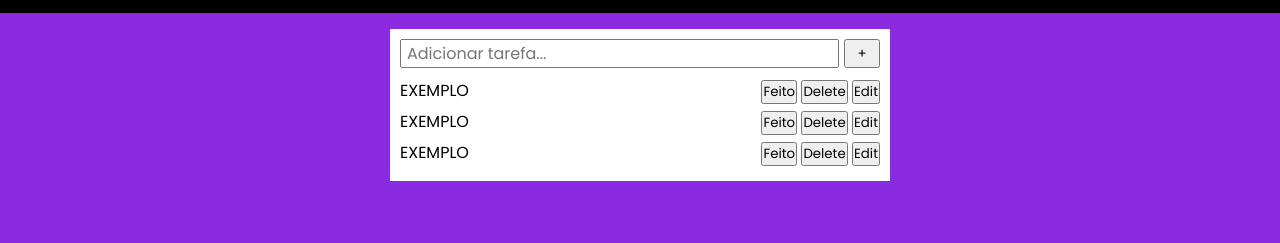
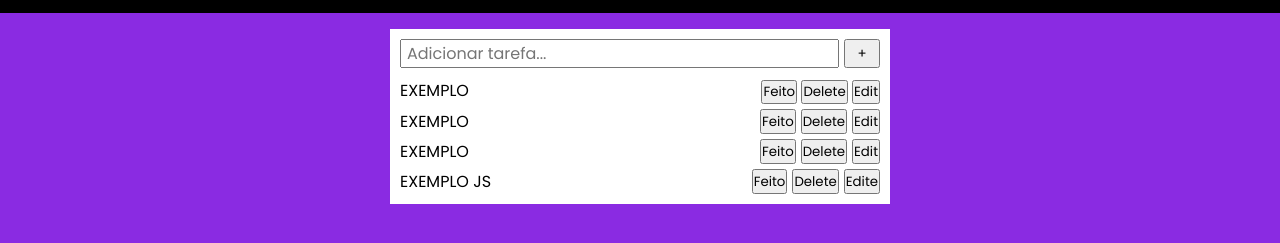
Before and after one commit to kervines/tama-taskmanager, a plain HTML site: page index.html in a window 1280 px wide. Shown: the part 67-310 px from the top of the page. Drawn offline with Linux system fonts and the light colour scheme.

Commit message:
criada funções de criar os botoes

```diff
--- a/index.html
+++ b/index.html
@@ -31,7 +31,7 @@
         <li class="task-item"> <!--t arefas -->
           <p class="action">EXEMPLO</p>
           <div class="buttons">
-            <button>Feito</button> <button>Delete</button> <button>Edit</button>
+            <button class="done">Feito</button> <button class="del">Delete</button> <button class="edit">Edit</button>
           </div>
         </li>
         <li class="task-item">
--- a/script.js
+++ b/script.js
@@ -6,17 +6,55 @@ function criaItem() {
   const li = document.createElement('li');
   li.classList.add('task-item');
   taksList.appendChild(li);
+
+  const p = criaParagrafo();
+  li.appendChild(p);
+  const containerBtn = criaContainerBotoes();
+  li.appendChild(containerBtn);
 }
 criaItem();
 
 function criaParagrafo() {
   const p = document.createElement('p');
   p.classList.add('action');
-  p.innerText = activity.value;
+  // p.innerText = activity.value;
+  p.innerText = 'EXEMPLO JS';
+  return p;
 }
-criaParagrafo();
 
-function criaBotoes() {}
+function criaContainerBotoes() {
+  const containerBtn = document.createElement('div');
+  containerBtn.classList.add('button-list');
+
+  const btnDone = criaBotaoDone();
+  const btnDel = criaBotaoDel();
+  const btnEdit = criaBotaoEdit();
+  containerBtn.appendChild(btnDone);
+  containerBtn.appendChild(btnDel);
+  containerBtn.appendChild(btnEdit);
+
+  return containerBtn;
+}
+
+function criaBotaoDone() {
+  const btn = document.createElement('button');
+  btn.classList.add('done');
+  btn.innerText = 'Feito';
+  return btn;
+}
+function criaBotaoDel() {
+  const btn = document.createElement('button');
+  btn.classList.add('del');
+  btn.innerText = 'Delete';
+  return btn;
+}
+function criaBotaoEdit() {
+  const btn = document.createElement('button');
+  btn.classList.add('edit');
+  btn.innerText = 'Edite';
+  return btn;
+}
+
 function adicionarTarefa() {}
 
 // function toDo() {
--- a/style.css
+++ b/style.css
@@ -65,3 +65,8 @@ ul li + li {
   display: flex;
   justify-content: space-between;
 }
+
+.button-list {
+  display: flex;
+  gap: 5px;
+}
```
